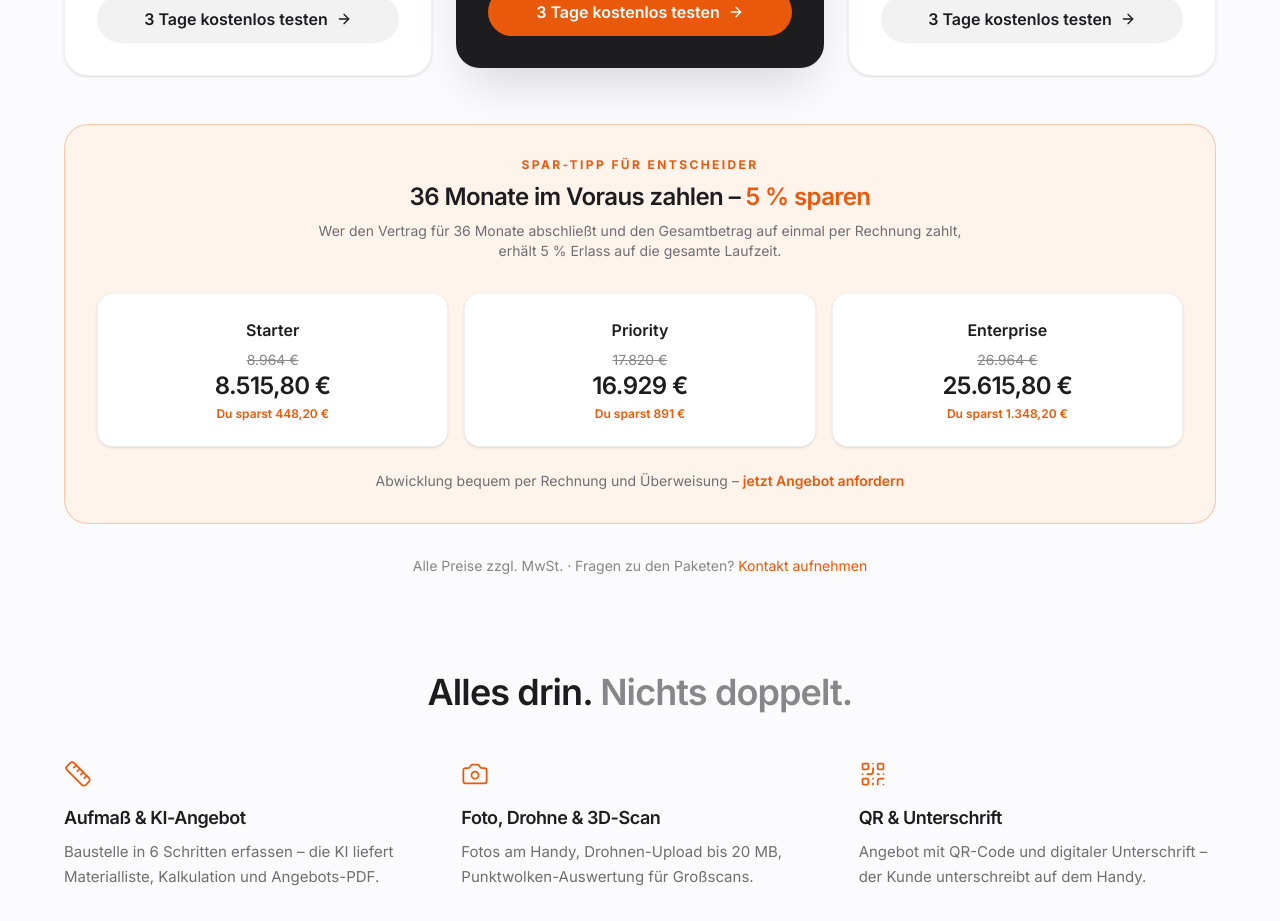
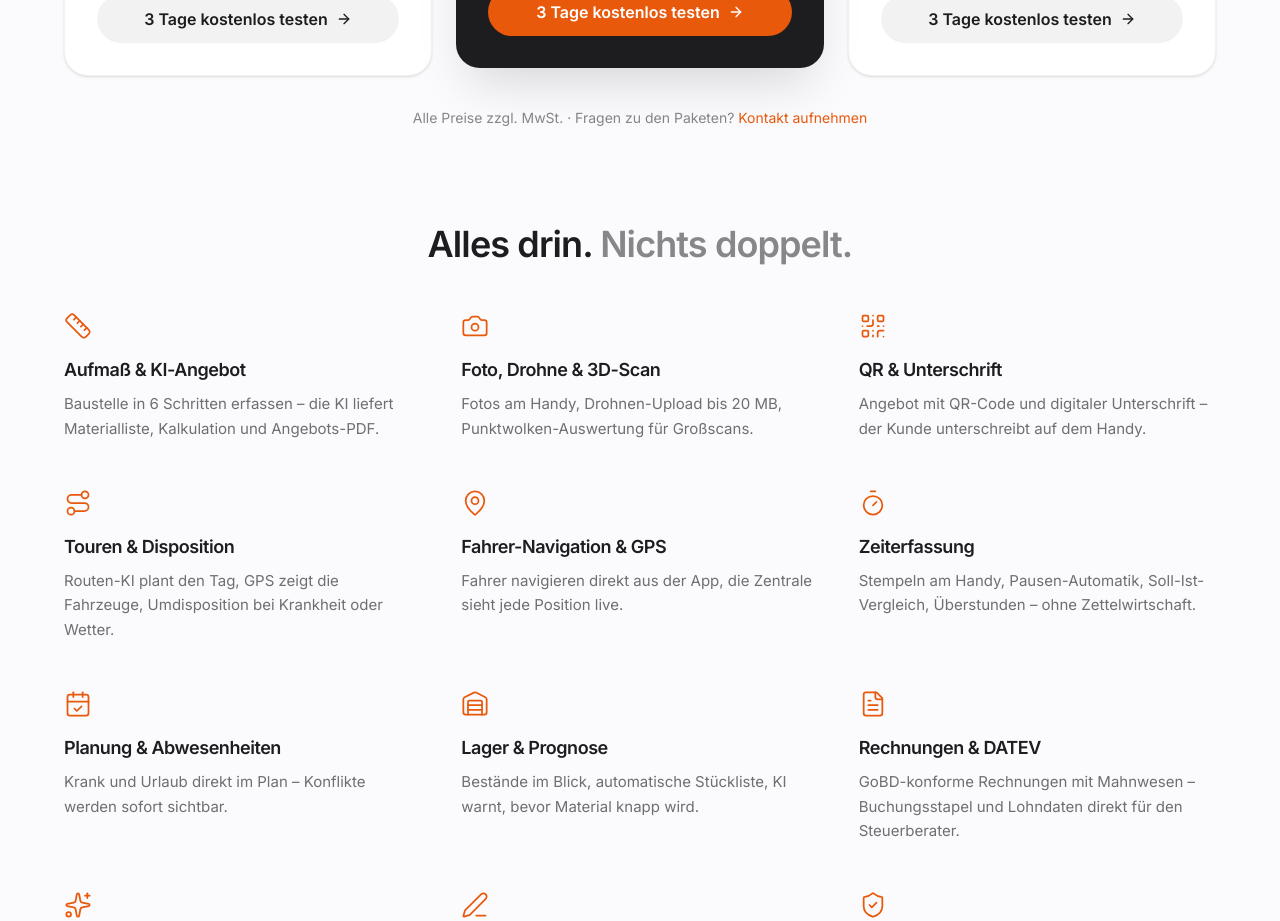
Before and after one commit to A-I-Integration/scaffold-os, a Next.js app: page / in a window 1280 px wide. Shown: the part 6380-7301 px from the top of the page. Built offline with nearby package versions, Linux system fonts and the light colour scheme; no server answers.

Commit message:
Vorauszahlung 36 Monate mit 5 % Erlass: nur auf Kaufseite + AGB

```diff
--- a/app/page.tsx
+++ b/app/page.tsx
@@ -150,13 +150,6 @@ const PAKETE = [
     ],
     hervorgehoben: false,
   },
-];
-
-// Vorauszahlung: 36 Monate auf einmal → 5 % Erlass (Abwicklung per Rechnung/Überweisung)
-const VORAUSZAHLUNG = [
-  { name: 'Starter', monat: 249, gesamt: '8.964 €', rabatt: '8.515,80 €', ersparnis: '448,20 €' },
-  { name: 'Priority', monat: 495, gesamt: '17.820 €', rabatt: '16.929 €', ersparnis: '891 €' },
-  { name: 'Enterprise', monat: 749, gesamt: '26.964 €', rabatt: '25.615,80 €', ersparnis: '1.348,20 €' },
 ];
 
 const FAQ = [
@@ -575,37 +568,6 @@ export default function HomePage() {
               </div>
             ))}
           </div>
-
-          {/* Vorauszahlungs-Angebot: 36 Monate auf einmal → 5 % Erlass */}
-          <div className="mt-12 rounded-3xl border border-[#e8590c]/30 bg-[#fff4ec] p-8">
-            <p className="text-center text-xs font-bold tracking-[0.2em] uppercase text-[#e8590c]">
-              Spar-Tipp für Entscheider
-            </p>
-            <h3 className="mt-2 text-center text-xl md:text-2xl font-semibold tracking-tight text-[#1d1d1f]">
-              36 Monate im Voraus zahlen – <span className="text-[#e8590c]">5 % sparen</span>
-            </h3>
-            <p className="mt-2 text-center text-sm text-[#6e6e73] max-w-2xl mx-auto">
-              Wer den Vertrag für 36 Monate abschließt und den Gesamtbetrag auf einmal per Rechnung
-              zahlt, erhält 5 % Erlass auf die gesamte Laufzeit.
-            </p>
-            <div className="mt-8 grid md:grid-cols-3 gap-4">
-              {VORAUSZAHLUNG.map((v) => (
-                <div key={v.name} className="rounded-2xl bg-white border border-black/5 p-6 text-center shadow-sm">
-                  <p className="font-semibold text-[#1d1d1f]">{v.name}</p>
-                  <p className="mt-2 text-sm text-[#86868b] line-through">{v.gesamt}</p>
-                  <p className="text-2xl font-semibold tracking-tight text-[#1d1d1f]">{v.rabatt}</p>
-                  <p className="mt-1 text-xs font-semibold text-[#e8590c]">Du sparst {v.ersparnis}</p>
-                </div>
-              ))}
-            </div>
-            <p className="mt-6 text-center text-sm text-[#6e6e73]">
-              Abwicklung bequem per Rechnung und Überweisung –{' '}
-              <Link href="/anfrage" className="text-[#e8590c] hover:underline font-semibold">
-                jetzt Angebot anfordern
-              </Link>
-            </p>
-          </div>
-
           <p className="mt-8 text-center text-sm text-[#86868b]">
             Alle Preise zzgl. MwSt. · Fragen zu den Paketen?{' '}
             <Link href="/anfrage" className="text-[#e8590c] hover:underline">Kontakt aufnehmen</Link>
```
